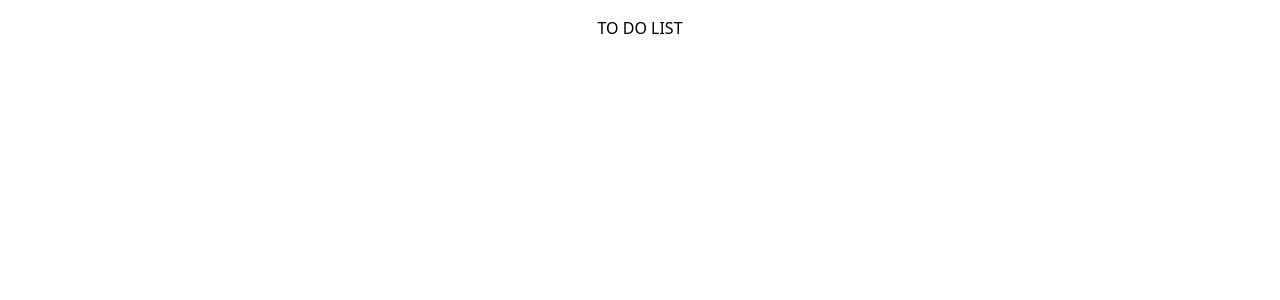
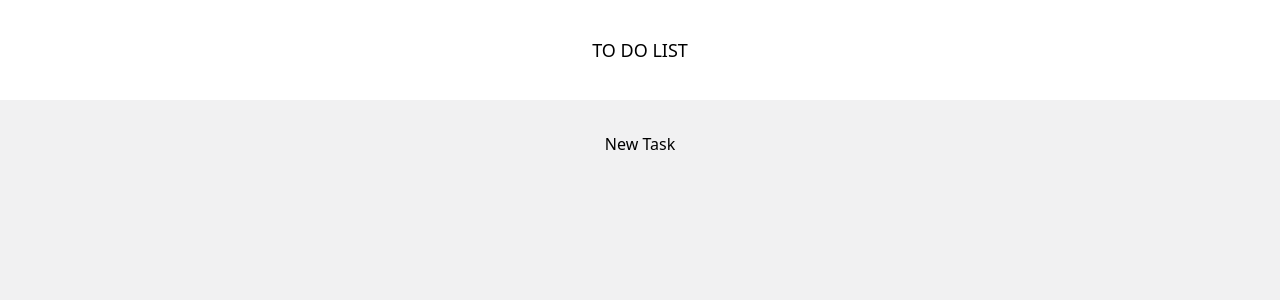
Before and after one commit to vvroul/to-do-app, a Nuxt app: page / in a window 1280 px wide. Shown: the top 300 px of the page. Built offline with nearby package versions, Linux system fonts and the light colour scheme.

Commit message:
Add layout and basic container

```diff
--- a/app.vue
+++ b/app.vue
@@ -1,5 +1,5 @@
 <template>
-  <div class="flex justify-center items-center mt-4">
-    <h1>TO DO LIST</h1>
-  </div>
+  <NuxtLayout>
+    <NuxtPage />
+  </NuxtLayout>
 </template>
--- /dev/null
+++ b/components/Container/index.vue
@@ -0,0 +1,5 @@
+<template>
+  <div class="flex justify-center mx-auto max-w-[800px] mt-8">New Task</div>
+</template>
+
+<script setup></script>
--- /dev/null
+++ b/components/TopBar/index.vue
@@ -0,0 +1,7 @@
+<template>
+  <div class="text-lg flex justify-center items-center min-h-[100px]">
+    TO DO LIST
+  </div>
+</template>
+
+<script setup></script>
--- /dev/null
+++ b/layouts/default.vue
@@ -0,0 +1,6 @@
+<template>
+  <div class="h-screen flex flex-col">
+    <top-bar />
+    <slot />
+  </div>
+</template>
--- /dev/null
+++ b/pages/index.vue
@@ -0,0 +1,7 @@
+<template>
+  <div class="bg-[#f1f1f2] w-full flex flex-1">
+    <container />
+  </div>
+</template>
+
+<script setup></script>
```
Also changed, not shown: tailwind.config.js (+7 -7 lines).
